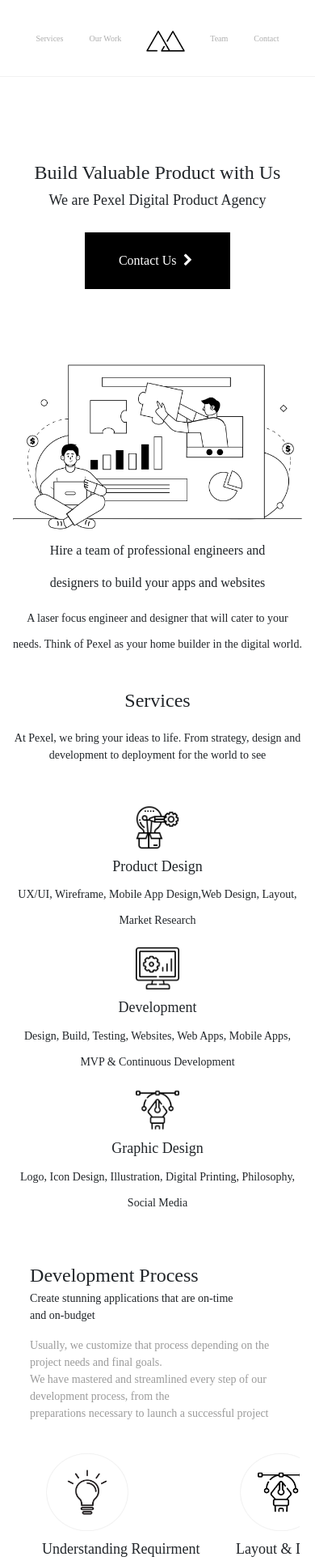
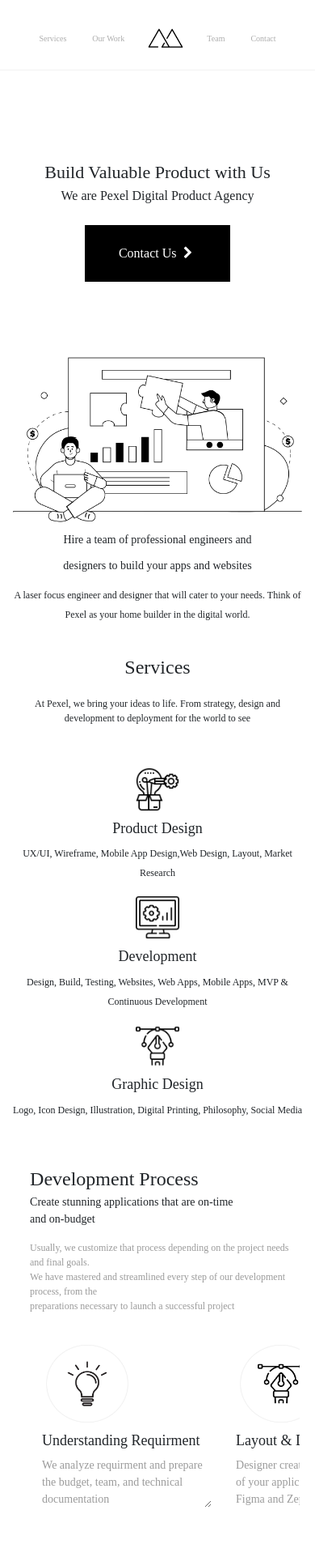
Before and after one commit to achmadkikikarisma/pexelwebawesome, a Gatsby site: page / in a window 390 px wide. Shown: the top 1928 px of the page at 81% size. Built offline with nearby package versions, Linux system fonts and the light colour scheme; Gatsby itself is replaced by a stand-in of ours; a web font is replaced by a local one.

Commit message:
Upadate font size & Spacing

```diff
--- a/gatsby-config.js
+++ b/gatsby-config.js
@@ -25,7 +25,7 @@
           background_color: `#663399`,
           theme_color: `#663399`,
           display: `minimal-ui`,
-          icon: `src/images/favicon.png`, // This path is relative to the root of the site.
+          icon: `src/images/logopexel.png`, // This path is relative to the root of the site.
         },
       },
       // this (optional) plugin enables Progressive Web App + Offline functionality
--- a/src/styles/main.scss
+++ b/src/styles/main.scss
@@ -67,10 +67,10 @@
     }
   }
 }
-@media (max-width: 600px) {
+@media (max-width: 767px) {
   .logo{
     padding-top: 1rem;
-    width: 20vw;
+    width: 18vw;
     height: auto;
   }
   .nav-link{
@@ -96,16 +96,16 @@
   font-family: "Circe Light";
   font-size: 20px;
 }
-@media (max-width: 400px){
+@media (max-width: 576px){
   .tagline{
     font-family: "Circe Light";
     padding-top: 200px;
-    font-size: 24px;
+    font-size: 22px;
     line-height: normal;
   }
   .weare{
     font-family: "Circe Light";
-    font-size: 18px;
+    font-size: 16px;
   }
 }
 .contact-us{
@@ -149,7 +149,7 @@
   font-size: 16px;
   line-height: 2rem;
 }
-@media (max-width: 700px){
+@media (max-width: 1024px){
   .team2{
     position: relative;
     width: 100%;
@@ -157,15 +157,16 @@
     align-items: center;
   }
   .title{
-    font-size: 16px;
+    font-size: 14px;
     font-family: "Circe Regular";
     text-align: center;
+    line-height: 2rem;
   }
   .team2-text{
     font-family: "Circe Light";
     text-align: left;
-    font-size: 14px;
-    line-height: 2rem;
+    font-size: 12px;
+    line-height: 1.5rem;
     text-align: center;
   }
 
@@ -223,12 +224,12 @@
   }
   .description-service{
     font-family: "Circe Light";
-    line-height: 2rem;
+    line-height: 1.5rem;
     text-align: center;
-    font-size: 14px;
+    font-size: 12px;
   }
   .title-desc{
-    font-size: 14px;
+    font-size: 12px;
     padding-bottom: 10% ;
     font-family: "Circe Light";
     text-align: center;
@@ -290,7 +291,7 @@
   .process-desc{
     color: #9B9B9B;
     text-align: left;
-    font-size: 14px;
+    font-size: 12px;
     font-family: "Circe Light";
   }
   .description-process{
@@ -337,7 +338,7 @@
   }
   .team-desc-1{
     font-family: "Circe Light";
-    font-size: 14px;
+    font-size: 12px;
     padding-top: 5%;
   }
 }
@@ -393,6 +394,7 @@
     color: $secondary;
     text-decoration: none;
     font-family: "Circe Light";
+    font-size: 12px;
 
     &:hover{
       color: $secondary;
@@ -405,21 +407,22 @@
     background-color: $primary;
     color: $secondary;
   }
+@media (max-width: 768px){
   .copy-right{
     font-family: "Circe Light";
     text-decoration: none;
     color: $secondary;
     padding-top: 100px;
     width: 100px;
+    font-size: 12px;
     &:hover{
       color: $secondary;
       text-decoration: none;
     }
   }
-  .footer-row{
-    margin: 0px;
-  }
 }
+}
+
 
 @media (min-width: 768px) {
   .col-footer-mobile{
```
Also changed, not shown: src/images/favicon.png, 2 other files.
